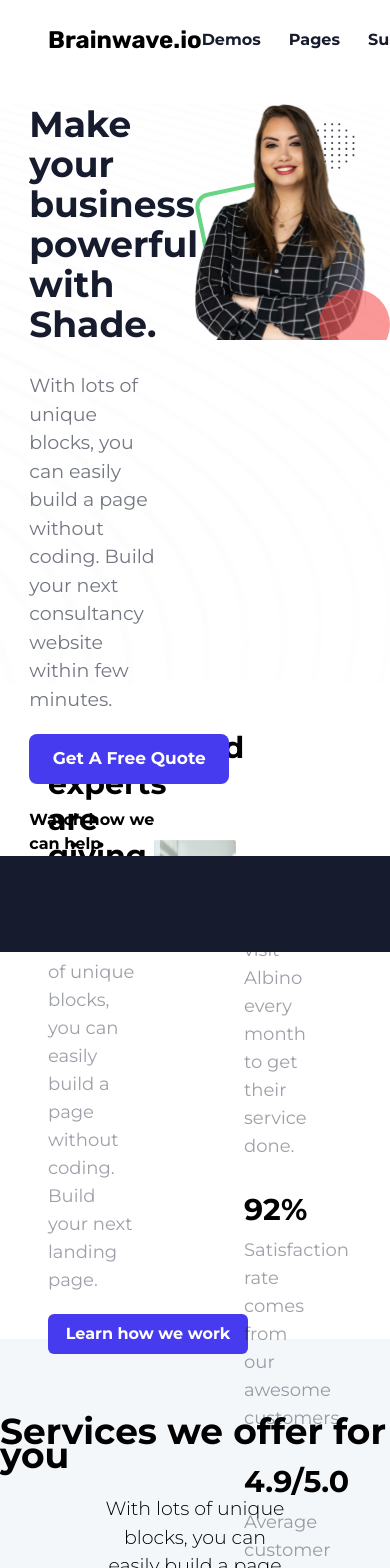
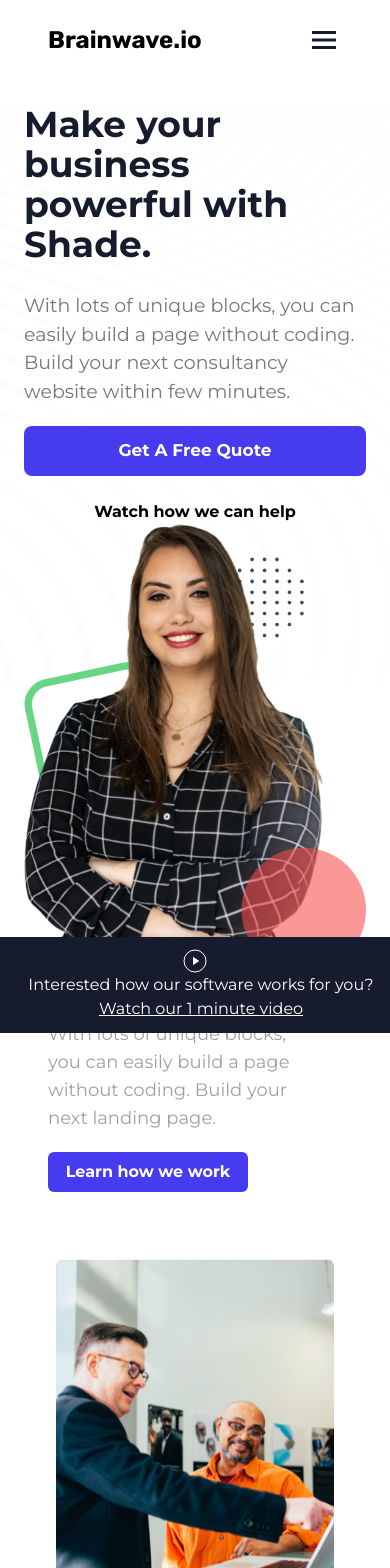
Before and after one commit to nduking/ReactKara, a React (Vite) app: page / in a window 390 px wide. Shown: the top 1568 px of the page. Built offline with nearby package versions, Linux system fonts and the light colour scheme.

Commit message:
responsiveness started

```diff
--- a/src/Secondpagecomponents/Updates.jsx
+++ b/src/Secondpagecomponents/Updates.jsx
@@ -22,7 +22,7 @@ const Updates = () => {
             className="border rounded-sm h-[40px] px-5"
           />
           <Button
-            className={`bg-brainyWavePurple text-white text-[17px] rounded-md px-5 h-[40px]`}
+            className={`bg-brainyWavePurple text-white text-[16px] rounded-md px-6 h-[40px]`}
             btnText={`Subscribe`}
           />
         </form>
--- a/src/components/Footer.jsx
+++ b/src/components/Footer.jsx
@@ -9,7 +9,7 @@ import { FaLinkedin } from "react-icons/fa";
 
 const Footer = () => {
   return (
-    <section className="grid grid-cols-5  bg-brainyWaveBlack w-[1400px] h-[350px] py-12 px-[180px] space-x-8 items-center justify-center mx-auto">
+    <section className="grid grid-cols-1 lg:grid-cols-5  bg-brainyWaveBlack lg:w-[1400px] lg:h-[350px] py-12 lg:px-[180px] lg:space-x-8 items-center justify-center mx-auto">
       {/* Brainwave.io */}
       <div>
         <Heading
--- a/src/components/Hero.jsx
+++ b/src/components/Hero.jsx
@@ -5,8 +5,8 @@ import Button from "./mini-component/Button";
 const Hero = () => {
   return (
     <section className="relative h-[580px] bg-[url('/Hero-bg.svg')] bg-cover bg-center">
-      <div className="grid grid-cols-2 px-[16] mt-6">
-        <div className="w-[70%] flex flex-col m-auto">
+      <div className="grid px-6 lg:grid-cols-2 lg:px-[16] mt-6">
+        <div className="flex flex-col items-center mx-auto lg:items-start">
           <Heading
             className={"font-bold text-brainyWaveBlack text-4xl"}
             headingText={"Make your business powerful with Shade."}
@@ -17,17 +17,17 @@ const Hero = () => {
           </p>
           <Button
             className={
-              "bg-brainyWavePurple text-white text-[17px] font-bold w-[200px] py-3 mt-5 rounded-lg"
+              "bg-brainyWavePurple w-full text-white text-[17px] font-bold lg:w-[200px] py-3 mt-5 rounded-lg"
             }
             btnText={"Get A Free Quote"}
           />
-          <span className="mt-6 font-bold">Watch how we can help</span>
+          <span className="mt-6 font-bold ">Watch how we can help</span>
         </div>
         <div>
           <img src="/lady-longhair.svg" alt="hero ladylong hair" className="" />
         </div>
       </div>
-      <div className="h-[96px] bg-brainyWaveBlack w-[1400px]  flex items-center justify-center space-x-3 mx-auto">
+      <div className="h-[96px] bg-brainyWaveBlack lg:w-[1400px]  flex items-center justify-center space-x-3 mx-auto w-full flex-col">
         <img src="/Hero-play-Icon.svg" alt="" />
         <p className="text-white">Interested how our software works for you?</p>
         <p className="text-white underline">Watch our 1 minute video</p>
--- a/src/components/Info.jsx
+++ b/src/components/Info.jsx
@@ -5,7 +5,7 @@ import Content from "./mini-component/Content";
 
 const Info = () => {
   return (
-    <section className="grid grid-cols-3 p-12 mt-[100px] mb-[40px]">
+    <section className="grid grid-cols-1 lg:grid-cols-3 p-12 mt-[100px] mb-[40px]">
       <div className="h-[419px] flex flex-col justify-center">
         <Heading
           className={`text-3xl font-bold w-[90%]`}
--- a/src/components/Navbar.jsx
+++ b/src/components/Navbar.jsx
@@ -1,6 +1,7 @@
 import React from "react";
 import { Link } from "react-router-dom";
 import Button from "./mini-component/Button";
+import { BiMenu } from "react-icons/bi";
 
 const Navbar = () => {
   return (
@@ -10,7 +11,8 @@ const Navbar = () => {
           Brainwave.io
         </Link>
       </div>
-      <div className="flex items-center justify-between space-x-6 flex-cols">
+    <div className="hidden lg:block">
+        <div className="flex items-center justify-between space-x-6 flex-cols">
         <ul className="flex gap-2 space-x-5">
           <Link to="/" className="text-[#161C2D] font-bold">
             Demos
@@ -29,6 +31,10 @@ const Navbar = () => {
           className={`bg-brainyWavePurple py-2 px-4 rounded-lg text-white font-bold text-[17px]`}
           btnText={"Get A Free Quote"}
         />
+    </div>
+      </div>
+      <div className="block lg:hidden">
+        <BiMenu className="text-4xl font-bold text-brainyWaveBlack" />
       </div>
     </nav>
   );
--- a/src/components/Services.jsx
+++ b/src/components/Services.jsx
@@ -43,15 +43,15 @@ const Services = () => {
   return (
     <section className="min-h-screen bg-[#F4F7FA] py-20">
       <div className="flex flex-col items-center justify-center">
-        <h3 className="text-[36px] font-bold leading-6">
+        <h3 className="text-2xl lg:text-[36px] font-bold leading-6">
           Services we offer for you
         </h3>
-        <p className="font-light text-[19px] w-[50%] flex items-center justify-center text-center mt-7">
+        <p className="font-light lg:text-[19px] lg:w-[50%] flex items-center justify-center text-center mt-7">
           With lots of unique blocks, you can easily build a page without
           coding. Build your next landing page.
         </p>
       </div>
-      <div className="grid grid-cols-3 gap-8 mt-20 w-[70%] mx-auto">
+      <div className="grid lg:grid-cols-3 gap-8 lg:mt-20 w-[70%] mx-auto">
         {serviceData.map(
           ({ id, serviceCta, serviceImg, serviceText, serviceTitle }) => (
             <div key={id} className="">
--- a/src/components/Testimonials.jsx
+++ b/src/components/Testimonials.jsx
@@ -44,16 +44,16 @@ const Testimonials = () => {
   }
   return (
     <section className="min-h-screen">
-      <div className="flex flex-col items-center justify-center mt-7">
+      <div className="flex flex-col items-center justify-center mx-auto mt-7">
         <h2 className="text-[36px] font-bold leading-6">
           What people say about us
         </h2>
-        <p className="font-light text-[19px] w-[50%] flex items-center justify-center text-center mt-7">
+        <p className="font-light text-[19px] lg:w-[50%] flex items-center justify-center text-center mt-7">
           With lots of unique blocks, you can easily build a page without
           coding. Build your next landing page.
         </p>
       </div>
-      <div className="grid grid-cols-3 gap-8 mt-20 w-[70%] mx-auto">
+      <div className="grid lg:grid-cols-3 gap-8 mt-20 w-[70%] mx-auto">
         {testimonialData.map(({ id, userImg, userJD, userName, quote }) => (
           <div key={id} className="p-5 border rounded-md shadow-lg">
             <img src={userImg} alt={userName} />
@@ -65,7 +65,7 @@ const Testimonials = () => {
           </div>
         ))}
       </div>
-      <div className="w-[1400px] h-[150px] bg-[#68D585] mt-[60px] flex flex-row items-center justify-center space-x-2 mx-auto">
+      <div className="lg:w-[1400px] h-[150px] bg-[#68D585] mt-[60px] flex flex-col lg:flex-row items-center justify-center space-x-2 mx-auto">
         <p className="text-3xl font-bold text-white">Ready to get started?</p>
         <Button
           className={`bg-white w-[180px] h-[50px] rounded-lg text-brainyWaveBlack font-bold`}
```
